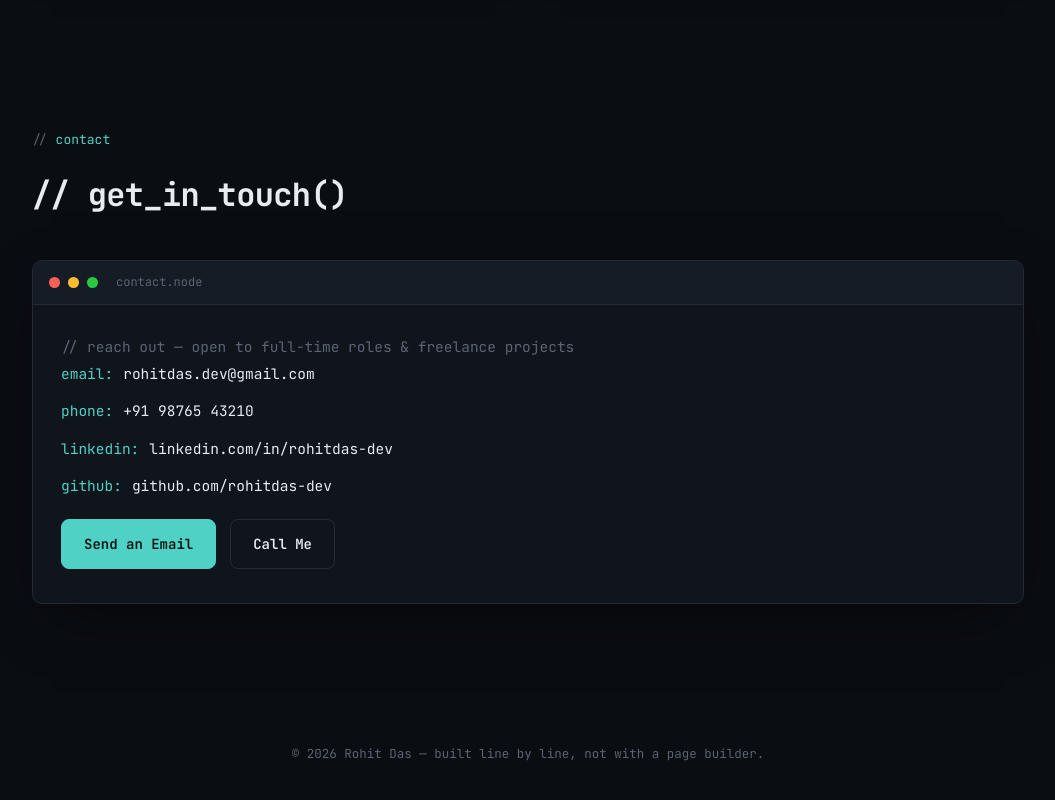
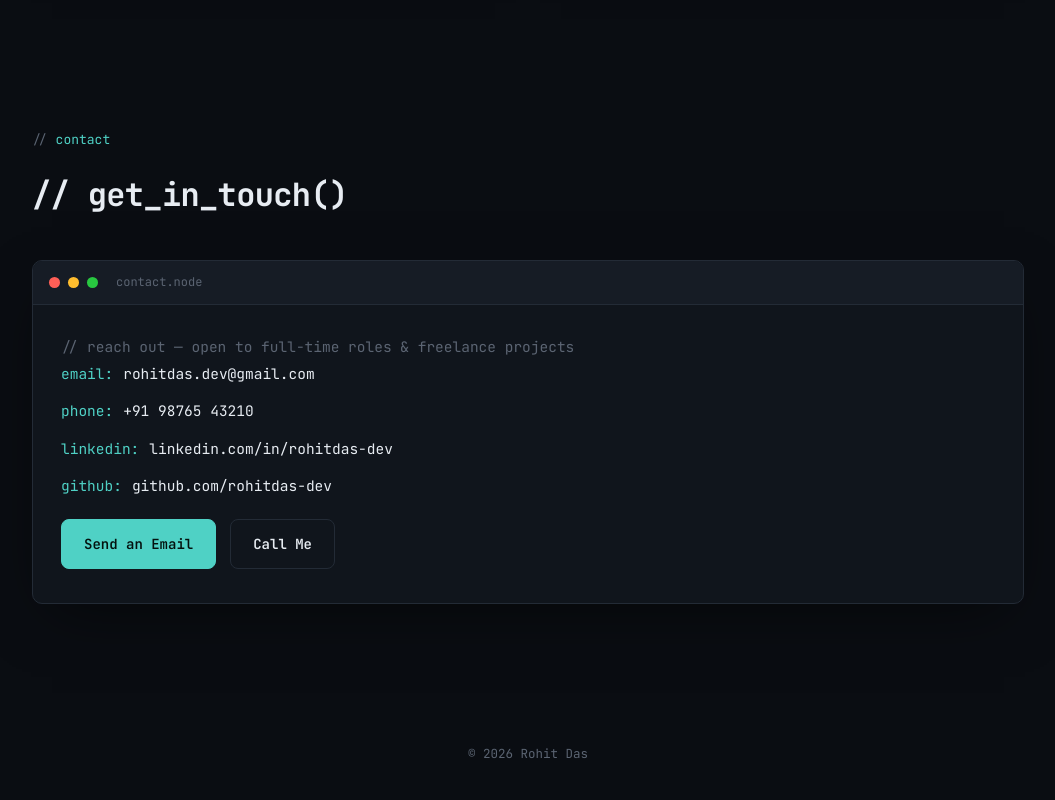
Before and after one commit to rohitdasweaversweb/portfolio, a Next.js app: page / in a window 1280 px wide. Shown: the part 3798-4598 px from the top of the page, without its empty margins (112-1167 px from the left). Built offline with nearby package versions, Linux system fonts and the light colour scheme.

Commit message:
copyright section fixed

```diff
--- a/components/layout/Footer.tsx
+++ b/components/layout/Footer.tsx
@@ -1,8 +1,7 @@
 export default function Footer() {
   return (
     <footer>
-      &copy; {new Date().getFullYear()} Rohit Das — built line by line, not
-      with a page builder.
+      &copy; {new Date().getFullYear()} Rohit Das
     </footer>
   );
 }
```
Also changed, not shown: app/contact/page.tsx (line endings or trailing spaces).
